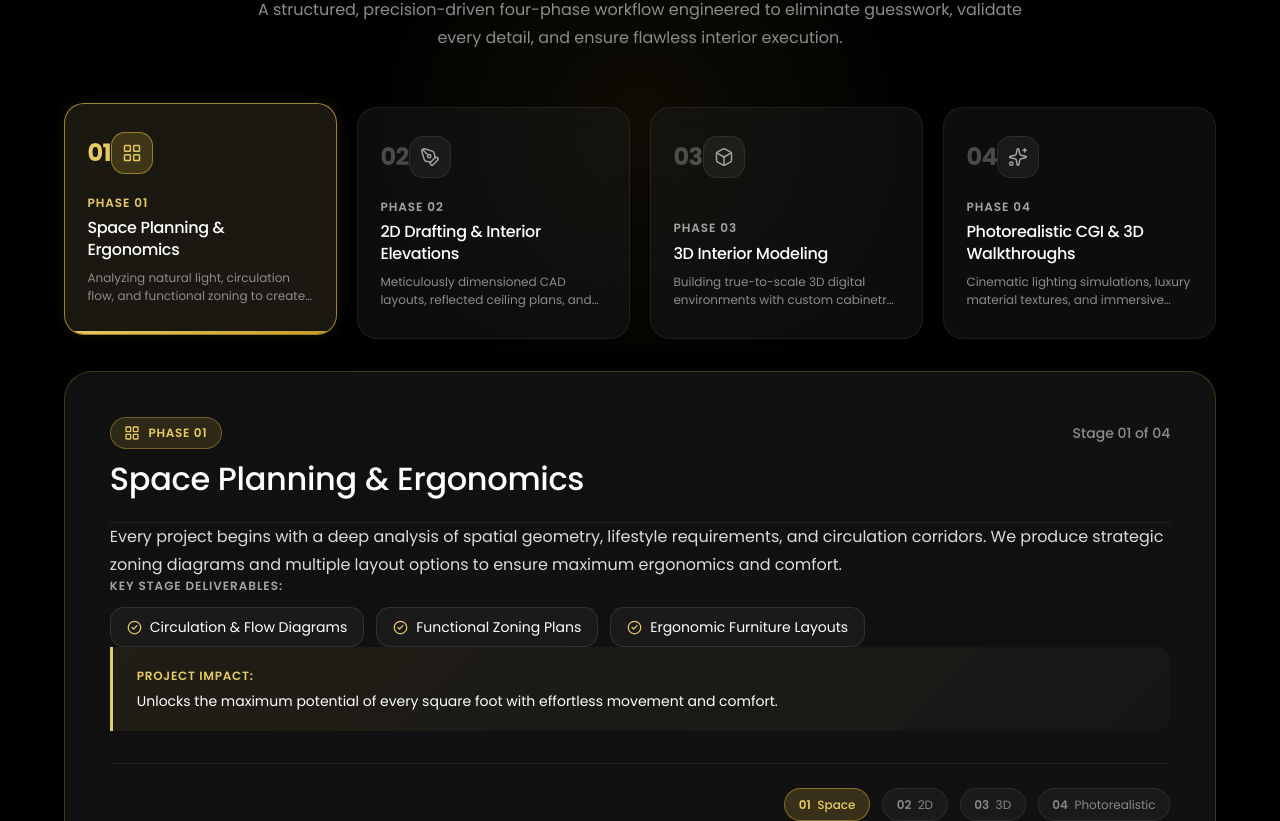
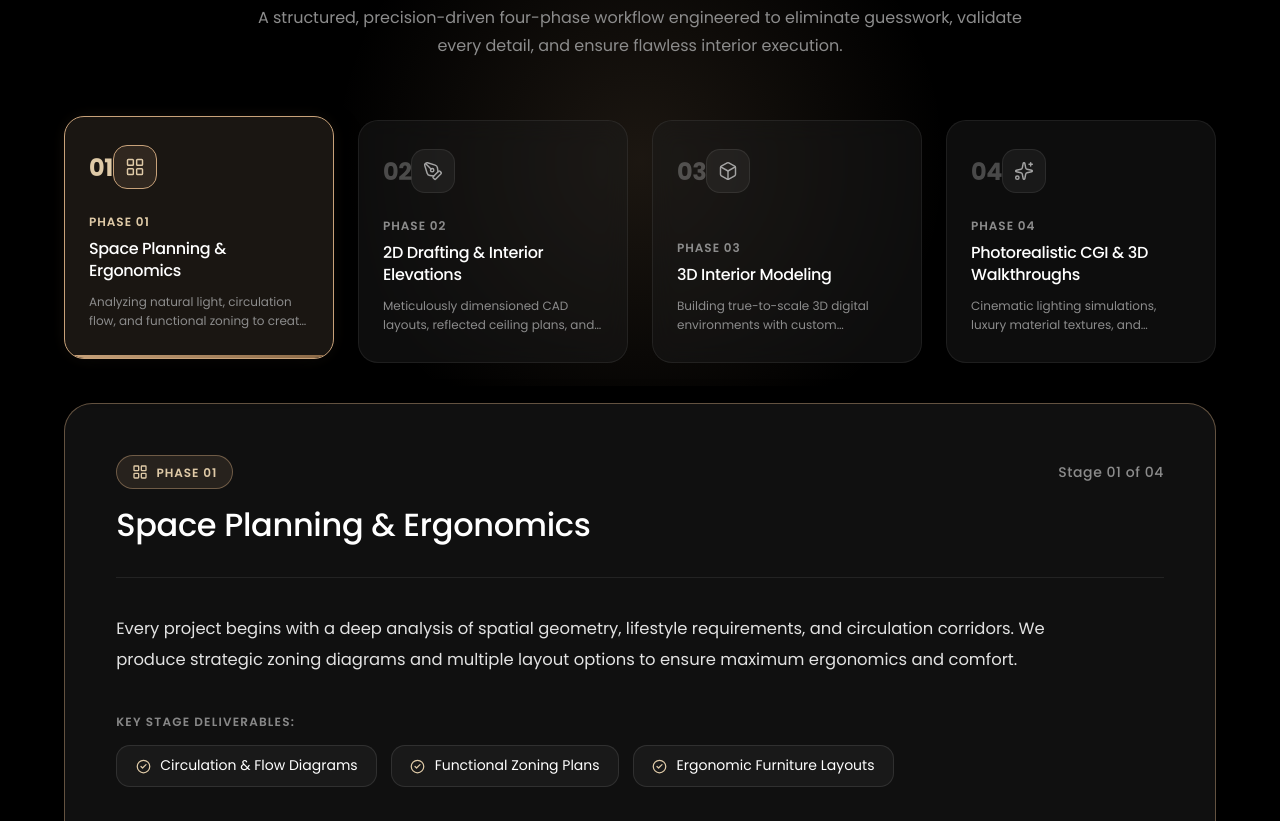
Before and after one commit to soumyamehta21/jagdish-narigara-portfolio-website, a React (Vite) app: page / in a window 1280 px wide. Shown: the part 1379-2200 px from the top of the page. Built offline with nearby package versions, Linux system fonts and the light colour scheme.

Commit message:
Refine spacing in stage description block and update accent color from harsh yellow to luxury warm champagne bronze

```diff
--- a/src/components/sections/DesignProcess.module.css
+++ b/src/components/sections/DesignProcess.module.css
@@ -11,9 +11,9 @@
   top: 15%;
   left: 50%;
   transform: translateX(-50%);
-  width: 700px;
+  width: 750px;
   height: 450px;
-  background: radial-gradient(circle, rgba(212, 175, 55, 0.07) 0%, rgba(0, 0, 0, 0) 70%);
+  background: radial-gradient(circle, var(--accent-interior-glow) 0%, rgba(0, 0, 0, 0) 70%);
   pointer-events: none;
   z-index: 0;
 }
@@ -30,23 +30,23 @@
 .header {
   text-align: center;
   max-width: 780px;
-  margin: 0 auto 3.5rem;
+  margin: 0 auto 3.75rem;
 }
 
 .badgeWrapper {
   display: flex;
   justify-content: center;
-  margin-bottom: 1rem;
+  margin-bottom: 1.25rem;
 }
 
 .badge {
   display: inline-flex;
   align-items: center;
-  padding: 0.35rem 1rem;
-  border-radius: 9999px;
-  background-color: rgba(212, 175, 55, 0.12);
-  border: 1px solid rgba(212, 175, 55, 0.35);
-  color: #e6ca65;
+  padding: 0.4rem 1.15rem;
+  border-radius: var(--radius-full);
+  background-color: var(--accent-interior-bg);
+  border: 1px solid var(--accent-interior-border);
+  color: var(--accent-interior-light);
   font-size: var(--text-xs);
   font-weight: var(--font-weight-semibold);
   letter-spacing: 0.08em;
@@ -57,20 +57,20 @@
   font-family: var(--font-primary);
   font-size: clamp(2rem, 4vw, 3.25rem);
   font-weight: var(--font-weight-medium);
-  line-height: 1.18;
+  line-height: 1.2;
   letter-spacing: -0.02em;
   color: var(--color-text-primary);
   margin: 0 0 1.25rem;
 }
 
 .highlightText {
-  color: #e6ca65;
+  color: var(--accent-interior-light);
   font-style: italic;
 }
 
 .subheading {
   font-size: clamp(1rem, 1.2vw, 1.15rem);
-  line-height: 1.7;
+  line-height: 1.75;
   color: var(--color-text-muted);
   margin: 0;
 }
@@ -79,8 +79,8 @@
 .stepsNav {
   display: grid;
   grid-template-columns: repeat(4, 1fr);
-  gap: 1.25rem;
-  margin-bottom: 2rem;
+  gap: 1.5rem;
+  margin-bottom: 2.5rem;
 }
 
 .stepCard {
@@ -89,7 +89,7 @@
   -webkit-backdrop-filter: var(--glass-blur-sm);
   border: 1px solid rgba(255, 255, 255, 0.07);
   border-radius: var(--radius-lg);
-  padding: 1.75rem 1.4rem;
+  padding: 1.75rem 1.5rem;
   text-align: left;
   cursor: pointer;
   position: relative;
@@ -106,15 +106,15 @@
 .stepCard:hover,
 .stepCard:focus-visible {
   background: rgba(45, 45, 45, 0.65);
-  border-color: rgba(212, 175, 55, 0.4);
+  border-color: var(--accent-interior-border);
   transform: translateY(-4px);
   outline: none;
 }
 
 .stepCardActive {
-  background: rgba(38, 35, 25, 0.7) !important;
-  border-color: rgba(212, 175, 55, 0.7) !important;
-  box-shadow: 0 16px 36px -10px rgba(0, 0, 0, 0.8), 0 0 20px -4px rgba(212, 175, 55, 0.2);
+  background: rgba(35, 30, 24, 0.75) !important;
+  border-color: var(--accent-interior) !important;
+  box-shadow: 0 16px 36px -10px rgba(0, 0, 0, 0.8), 0 0 20px -4px var(--accent-interior-glow);
   transform: translateY(-4px);
 }
 
@@ -122,7 +122,7 @@
   display: flex;
   justify-content: space-between;
   align-items: center;
-  margin-bottom: 1.25rem;
+  margin-bottom: 1.5rem;
 }
 
 .stepNumber {
@@ -135,12 +135,12 @@
 }
 
 .stepCardActive .stepNumber {
-  color: #e6ca65;
+  color: var(--accent-interior-light);
 }
 
 .stepIconWrap {
-  width: 42px;
-  height: 42px;
+  width: 44px;
+  height: 44px;
   border-radius: var(--radius-md);
   background: rgba(255, 255, 255, 0.05);
   border: 1px solid rgba(255, 255, 255, 0.08);
@@ -153,13 +153,13 @@
 
 .stepCard:hover .stepIconWrap {
   color: #ffffff;
-  border-color: rgba(212, 175, 55, 0.4);
+  border-color: var(--accent-interior-border);
 }
 
 .stepCardActive .stepIconWrap {
-  background: rgba(212, 175, 55, 0.2);
-  border-color: rgba(212, 175, 55, 0.6);
-  color: #e6ca65;
+  background: var(--accent-interior-bg);
+  border-color: var(--accent-interior);
+  color: var(--accent-interior-light);
 }
 
 .stepCardContent {
@@ -172,13 +172,13 @@
   font-weight: var(--font-weight-semibold);
   letter-spacing: 0.08em;
   text-transform: uppercase;
-  color: #a3a3a3;
-  margin-bottom: 0.35rem;
+  color: #8c8c8c;
+  margin-bottom: 0.45rem;
   transition: color var(--transition-fast);
 }
 
 .stepCardActive .stepPhaseTag {
-  color: #e6ca65;
+  color: var(--accent-interior-light);
 }
 
 .stepTitle {
@@ -186,13 +186,13 @@
   font-weight: var(--font-weight-medium);
   color: var(--color-text-primary);
   line-height: 1.35;
-  margin: 0 0 0.5rem;
+  margin: 0 0 0.65rem;
 }
 
 .stepSummary {
   font-size: var(--text-xs);
   color: var(--color-text-muted);
-  line-height: 1.55;
+  line-height: 1.6;
   margin: 0;
   display: -webkit-box;
   -webkit-line-clamp: 2;
@@ -211,28 +211,27 @@
 }
 
 .stepCardActive .cardBottomIndicator {
-  background: linear-gradient(90deg, #e6ca65, #c59b27);
+  background: linear-gradient(90deg, var(--accent-interior), #8a6845);
 }
 
 /* Active Spotlight Panel */
 .spotlightPanel {
-  background: rgba(20, 20, 20, 0.85);
+  background: rgba(18, 18, 18, 0.9);
   backdrop-filter: var(--glass-blur-md);
   -webkit-backdrop-filter: var(--glass-blur-md);
-  border: 1px solid rgba(212, 175, 55, 0.25);
+  border: 1px solid var(--accent-interior-border);
   border-radius: var(--radius-xl);
-  padding: clamp(2rem, 3.5vw, 3rem);
-  box-shadow: 0 24px 48px -12px rgba(0, 0, 0, 0.7);
+  padding: clamp(2.25rem, 4vw, 3.5rem);
+  box-shadow: 0 24px 50px -12px rgba(0, 0, 0, 0.75);
   display: flex;
   flex-direction: column;
-  gap: 2rem;
   animation: fadeIn 0.35s ease-out;
 }
 
 @keyframes fadeIn {
   from {
     opacity: 0;
-    transform: translateY(6px);
+    transform: translateY(8px);
   }
   to {
     opacity: 1;
@@ -240,12 +239,19 @@
   }
 }
 
+/* Internal Layout: generous, balanced spacing between all blocks */
+.spotlightContent {
+  display: flex;
+  flex-direction: column;
+  gap: 2.25rem;
+}
+
 .spotlightHeader {
   display: flex;
   flex-direction: column;
-  gap: 0.75rem;
+  gap: 1rem;
   border-bottom: 1px solid rgba(255, 255, 255, 0.08);
-  padding-bottom: 1.5rem;
+  padding-bottom: 2rem;
 }
 
 .spotlightBadgeRow {
@@ -258,14 +264,14 @@
   display: inline-flex;
   align-items: center;
   gap: 0.5rem;
-  background: rgba(212, 175, 55, 0.15);
-  border: 1px solid rgba(212, 175, 55, 0.4);
-  color: #e6ca65;
-  padding: 0.35rem 0.85rem;
-  border-radius: 9999px;
+  background: var(--accent-interior-bg);
+  border: 1px solid var(--accent-interior-border);
+  color: var(--accent-interior-light);
+  padding: 0.4rem 0.95rem;
+  border-radius: var(--radius-full);
   font-size: var(--text-xs);
   font-weight: var(--font-weight-semibold);
-  letter-spacing: 0.06em;
+  letter-spacing: 0.08em;
   text-transform: uppercase;
 }
 
@@ -274,87 +280,99 @@
   color: var(--color-text-muted);
   font-family: var(--font-primary);
   font-weight: 500;
+  letter-spacing: 0.04em;
 }
 
 .spotlightTitle {
   font-family: var(--font-primary);
-  font-size: clamp(1.5rem, 2.5vw, 2.1rem);
+  font-size: clamp(1.75rem, 2.5vw, 2.25rem);
   font-weight: var(--font-weight-medium);
   letter-spacing: -0.01em;
   color: var(--color-text-primary);
   margin: 0;
+  line-height: 1.25;
 }
 
 .spotlightDesc {
-  font-size: clamp(1rem, 1.2vw, 1.1rem);
-  line-height: 1.75;
-  color: rgba(255, 255, 255, 0.85);
+  font-size: clamp(1.025rem, 1.2vw, 1.15rem);
+  line-height: 1.85;
+  color: rgba(255, 255, 255, 0.88);
   margin: 0;
+  max-width: 980px;
 }
 
-/* Deliverables Section */
+/* Deliverables Section with explicit breathing space */
 .deliverablesSection {
   display: flex;
   flex-direction: column;
-  gap: 0.9rem;
+  gap: 1rem;
+  padding-top: 0.25rem;
 }
 
 .deliverablesLabel {
   font-size: var(--text-xs);
   font-weight: var(--font-weight-semibold);
-  letter-spacing: 0.08em;
+  letter-spacing: 0.1em;
   text-transform: uppercase;
-  color: #a3a3a3;
+  color: rgba(255, 255, 255, 0.5);
   margin: 0;
 }
 
 .chipsGrid {
   display: flex;
   flex-wrap: wrap;
-  gap: 0.75rem;
+  gap: 0.85rem;
 }
 
 .deliverableChip {
   display: inline-flex;
   align-items: center;
-  gap: 0.5rem;
-  padding: 0.5rem 1rem;
+  gap: 0.6rem;
+  padding: 0.65rem 1.15rem;
   background: rgba(255, 255, 255, 0.04);
   border: 1px solid rgba(255, 255, 255, 0.1);
   border-radius: var(--radius-md);
   color: var(--color-text-primary);
   font-size: var(--text-sm);
   font-weight: 400;
+  line-height: 1.4;
+  transition: border-color var(--transition-fast), background-color var(--transition-fast);
+}
+
+.deliverableChip:hover {
+  background: rgba(255, 255, 255, 0.07);
+  border-color: var(--accent-interior-border);
 }
 
 .chipCheck {
-  color: #e6ca65;
+  color: var(--accent-interior-light);
   flex-shrink: 0;
 }
 
-/* Benefit Box */
+/* Benefit Box with explicit breathing space */
 .benefitBox {
-  background: linear-gradient(135deg, rgba(212, 175, 55, 0.08) 0%, rgba(30, 30, 30, 0.4) 100%);
-  border-left: 3px solid #e6ca65;
+  background: linear-gradient(135deg, var(--accent-interior-glow) 0%, rgba(25, 25, 25, 0.45) 100%);
+  border-left: 3px solid var(--accent-interior);
   border-radius: 0 var(--radius-md) var(--radius-md) 0;
-  padding: 1.15rem 1.5rem;
+  padding: 1.35rem 1.75rem;
   display: flex;
   flex-direction: column;
-  gap: 0.35rem;
+  gap: 0.45rem;
+  margin-top: 0.5rem;
 }
 
 .benefitLabel {
   font-size: var(--text-xs);
   font-weight: var(--font-weight-semibold);
-  letter-spacing: 0.06em;
+  letter-spacing: 0.08em;
   text-transform: uppercase;
-  color: #e6ca65;
+  color: var(--accent-interior-light);
 }
 
 .benefitText {
-  font-size: var(--text-sm);
+  font-size: 0.95rem;
   color: var(--color-text-primary);
-  line-height: 1.6;
+  line-height: 1.65;
   margin: 0;
 }
 
@@ -363,20 +381,21 @@
   display: flex;
   align-items: center;
   justify-content: flex-end;
-  gap: 0.75rem;
-  border-top: 1px solid rgba(255, 255, 255, 0.06);
-  padding-top: 1.5rem;
+  gap: 0.85rem;
+  border-top: 1px solid rgba(255, 255, 255, 0.08);
+  padding-top: 2rem;
+  margin-top: 2.25rem;
 }
 
 .indicatorDot {
   display: inline-flex;
   align-items: center;
-  gap: 0.4rem;
-  padding: 0.4rem 0.85rem;
-  border-radius: 9999px;
+  gap: 0.5rem;
+  padding: 0.5rem 1rem;
+  border-radius: var(--radius-full);
   background: rgba(255, 255, 255, 0.04);
   border: 1px solid rgba(255, 255, 255, 0.08);
-  color: #888888;
+  color: #8c8c8c;
   font-size: var(--text-xs);
   cursor: pointer;
   transition: all var(--transition-fast);
@@ -386,12 +405,13 @@
 .indicatorDot:hover {
   background: rgba(255, 255, 255, 0.08);
   color: var(--color-text-primary);
+  border-color: rgba(255, 255, 255, 0.16);
 }
 
 .indicatorDotActive {
-  background: rgba(212, 175, 55, 0.2);
-  border-color: rgba(212, 175, 55, 0.5);
-  color: #e6ca65;
+  background: var(--accent-interior-bg);
+  border-color: var(--accent-interior);
+  color: var(--accent-interior-light);
   font-weight: 500;
 }
 
@@ -404,23 +424,27 @@
 @media (max-width: 1080px) {
   .stepsNav {
     grid-template-columns: repeat(2, 1fr);
-    gap: 1rem;
+    gap: 1.25rem;
   }
 }
 
 @media (max-width: 640px) {
   .stepsNav {
     grid-template-columns: 1fr;
-    gap: 0.85rem;
+    gap: 1rem;
   }
 
   .stepCard {
     min-height: auto;
-    padding: 1.25rem;
+    padding: 1.35rem;
   }
 
   .spotlightPanel {
-    padding: 1.5rem 1.25rem;
+    padding: 1.75rem 1.35rem;
+  }
+
+  .spotlightContent {
+    gap: 1.75rem;
   }
 
   .spotlightActions {
--- a/src/styles/tokens.css
+++ b/src/styles/tokens.css
@@ -29,6 +29,13 @@
   --color-timeline-start: #ff6a00;
   --color-timeline-end: #ee0979;
   --gradient-timeline: linear-gradient(to bottom, #ff6a00, #ee0979);
+
+  /* Studio Theme Accent: Warm Champagne / Soft Muted Bronze (Replaces harsh yellow) */
+  --accent-interior: #c8a27a;
+  --accent-interior-light: #dfcaa7;
+  --accent-interior-glow: rgba(200, 162, 122, 0.14);
+  --accent-interior-border: rgba(200, 162, 122, 0.45);
+  --accent-interior-bg: rgba(200, 162, 122, 0.12);
 
   /* Border Colors */
   --color-border-subtle: rgba(255, 255, 255, 0.08);
```
Also changed, not shown: src/components/sections/ServicesGrid.module.css (+9 -9 lines), src/components/sections/DesignProcess.tsx (line endings or trailing spaces).
